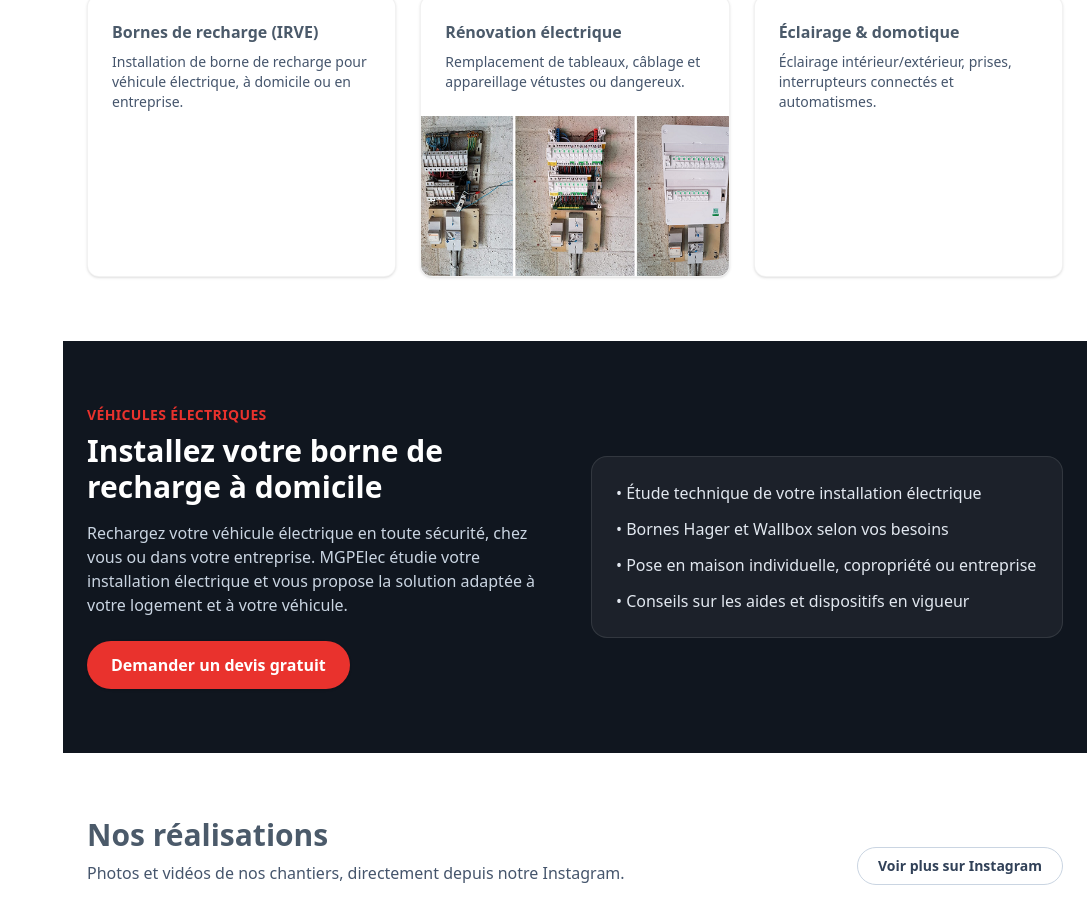
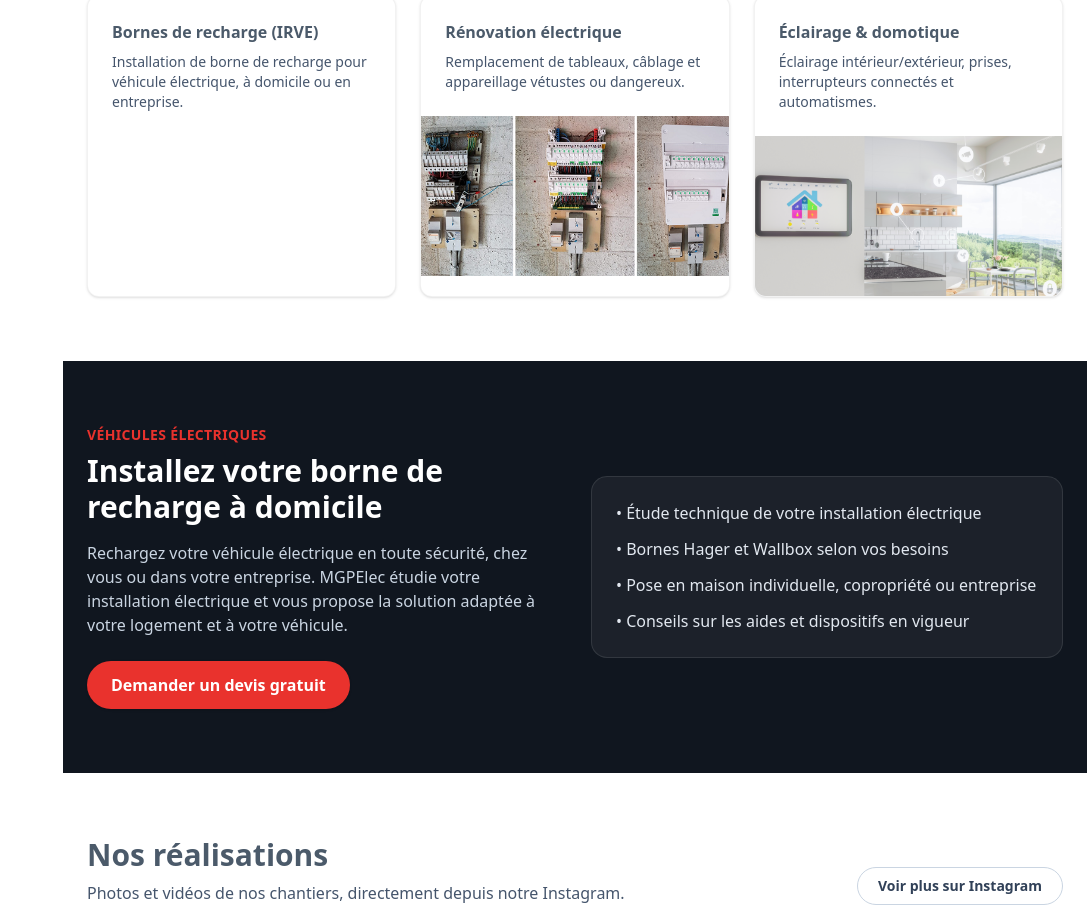
Before and after one commit to mgpelec974-tech/mgpelec, a Next.js app: page / in a window 1280 px wide. Shown: the part 1809-2724 px from the top of the page, without its empty margins (193-1280 px from the left). Built offline with nearby package versions, Linux system fonts and the light colour scheme.

Commit message:
Ajoute la photo pour Eclairage et domotique

```diff
--- a/app/page.tsx
+++ b/app/page.tsx
@@ -38,6 +38,7 @@ const SERVICES = [
     title: "Éclairage & domotique",
     description:
       "Éclairage intérieur/extérieur, prises, interrupteurs connectés et automatismes.",
+    image: "/services/eclairage-domotique.png",
   },
 ];
 
```
Also changed, not shown: public/services/eclairage-domotique.png (added).
